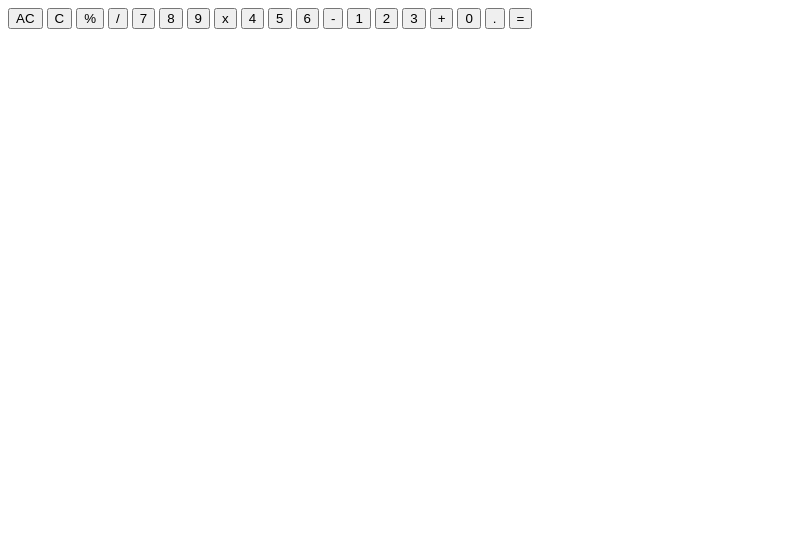
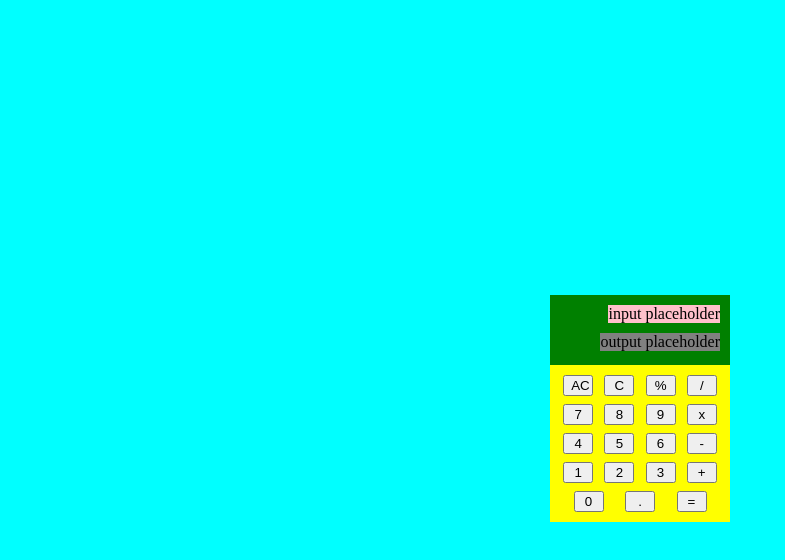
Before and after one commit to staticBunny/calculator, a plain HTML site: page index.html in a window 1280 px wide. Shown: the whole page, without its empty margins (0-785 px from the left). Drawn offline with Linux system fonts and the light colour scheme.

Commit message:
Make temporary page layout

```diff
--- a/index.html
+++ b/index.html
@@ -6,9 +6,10 @@
         <link rel="stylesheet" href="styles.css">
     </head>
     <body>
+        <div id=container>
             <div id="screen">
-            <div id="input"></div>
-            <div id="output"></div>
+                <div id="input">input placeholder</div>
+                <div id="output">output placeholder</div>
             </div>
 
             <div id="buttons">
@@ -32,5 +33,6 @@
                 <button id="decimal" class="button">.</button>
                 <button id="equalsTo" class="button">=</button>
             </div>
+        </div>
     </body>
 </html>
--- a/styles.css
+++ b/styles.css
@@ -0,0 +1,50 @@
+body {
+    display: flex;
+    flex-direction: column;
+    justify-content: center;
+    align-items: center;
+    height: 100vh;
+    background-color: aqua;
+}
+#container {
+    display:flex;
+    flex-direction: column;
+    background-color: grey;
+    width: 180px;
+}
+
+#screen {
+    display:flex;
+    flex-direction: column;
+    background-color: green;
+    min-height: 50px;
+    gap: 10px;
+    padding: 10px;
+}
+
+#buttons {
+    display: flex;
+    flex-wrap: wrap;
+    justify-content: space-evenly;
+    padding: 10px;
+    background-color: yellow;
+    gap: 8px;
+}
+
+.button {
+    width: 30px;
+}
+
+#input,
+#output {
+    display:flex;
+    align-self: flex-end;
+}
+
+#input {
+    background-color: pink;
+}
+
+#output {
+    background-color: grey;
+}
```
Lines whose indentation alone changed are shown as unchanged.
